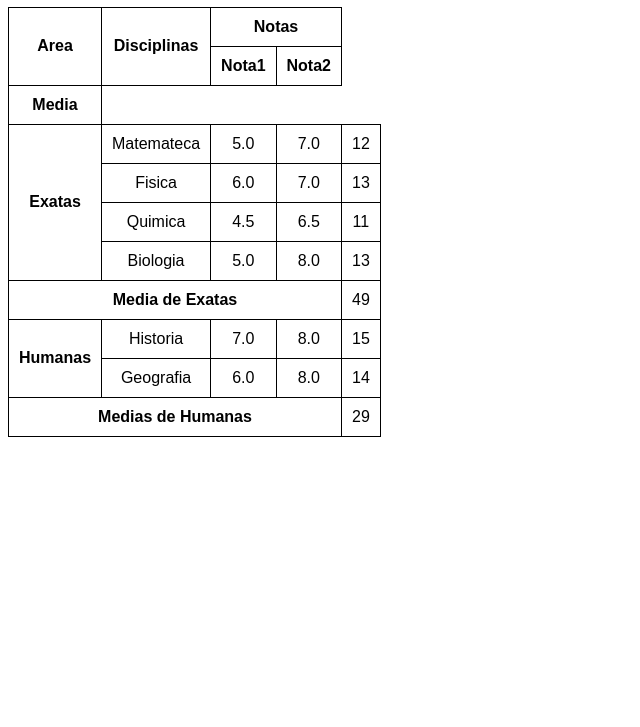
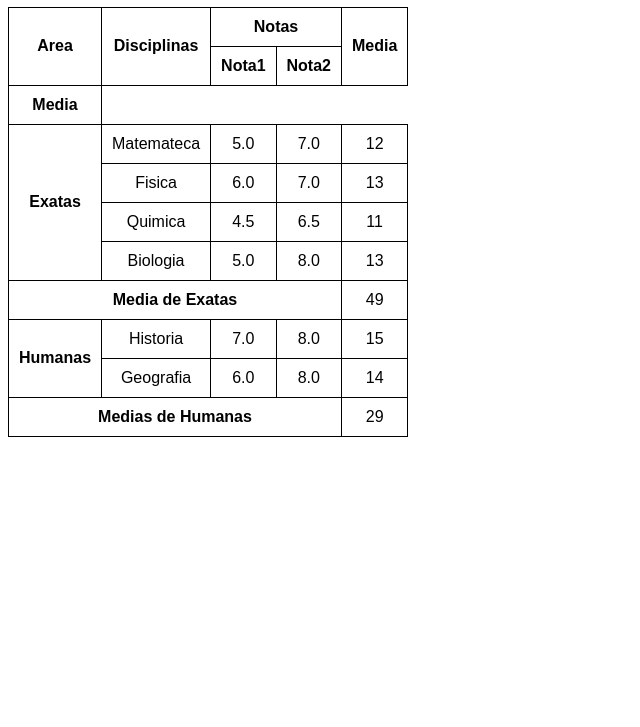
Before and after one commit to Ariel0707/hte-css-estudo, a plain HTML site: page tabela01/desafio/dtabela3.html in a window 1280 px wide. Shown: the part 73-800 px from the top of the page, without its empty margins (0-640 px from the left). Drawn offline with Linux system fonts and the light colour scheme.

Commit message:
Update dtabela3.html
Y

```diff
--- a/tabela01/desafio/dtabela3.html
+++ b/tabela01/desafio/dtabela3.html
@@ -29,6 +29,7 @@
                 <th rowspan="2">Area</th>
                 <th rowspan="2">Disciplinas</th>
                 <th colspan="2">Notas</th>
+                <th rowspan="2">Media</th>
                 <tr>
                 <th>Nota1</th>
                 <th>Nota2</th>
```
